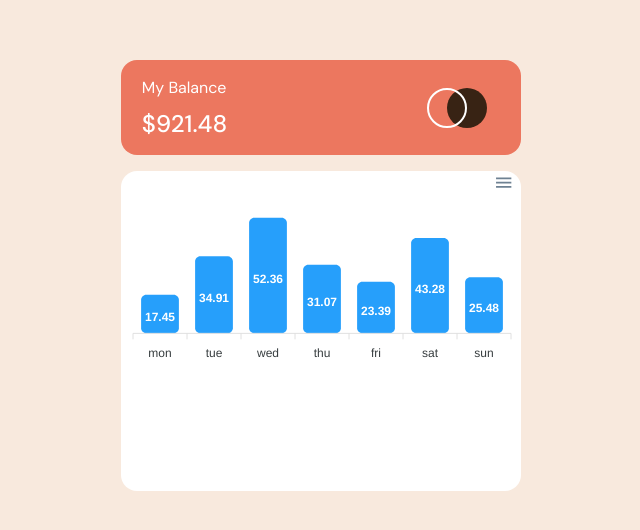
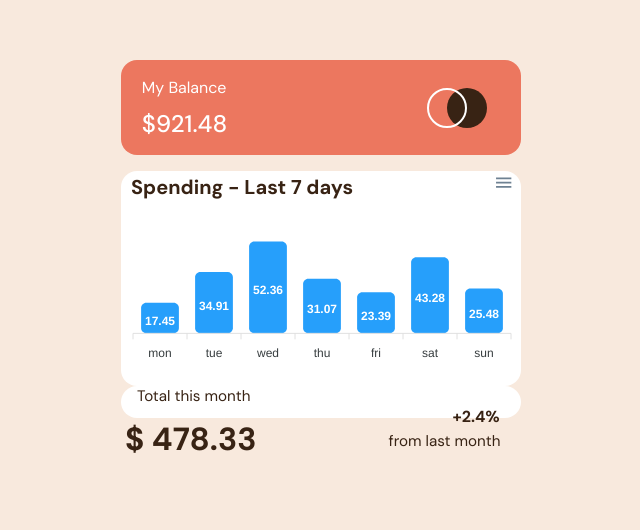
Before and after one commit to leonardojcpg/MoneyChart, a React (Vite) app: page / in a window 1280 px wide. Shown: the top 530 px of the page, without its empty margins (279-919 px from the left). Built offline with nearby package versions, Linux system fonts and the light colour scheme.

Commit message:
feat: Styling footer

```diff
--- a/src/App.jsx
+++ b/src/App.jsx
@@ -1,4 +1,5 @@
 import { Chart } from "./components/chart";
+import { Footer } from "./components/footerDisplay";
 import { Header } from "./components/header";
 import "./global.css"
 
@@ -7,6 +8,7 @@ function App() {
     <div>
       <Header/>
       <Chart/>
+      <Footer/>
     </div>
   );
 }
--- a/src/components/chart/index.jsx
+++ b/src/components/chart/index.jsx
@@ -13,6 +13,16 @@ export const Chart = () => {
   const options = {
     chart: {
       id: "basic-bar",
+    },
+    title: {
+      text: "Spending - Last 7 days",
+      align: "left",
+      style: {
+        fontFamily: 'DM Sans',
+        fontSize: '20px',
+        fontWeight: "bold",
+        color: "#382314"
+      }
     },
     xaxis: {
       categories: chartData.map((item) => item.day),
@@ -43,6 +53,7 @@ export const Chart = () => {
 
   return (
     <div className="chart-container">
+
       <ReactApexChart
         options={options}
         series={options.series}
--- a/src/components/chart/styles.css
+++ b/src/components/chart/styles.css
@@ -3,7 +3,6 @@
     background-color: #fff;
     display: flex;
     width: 25rem;
-    height: 20rem;
     margin-left: 25rem;
     border-radius: 1rem;
     margin-top: 1rem;
--- a/src/components/footerDisplay/index.jsx
+++ b/src/components/footerDisplay/index.jsx
@@ -1,9 +1,16 @@
+import "./style.css"
+
 export const Footer = () => {
   return (
     <div className="footer-container">
       <div className="totalMonth">
-        <span className="totalMonthTitle">Total this month</span>
-        <span className="price"></span>
+        <h4>Total this month</h4>
+        <span className="price">$ 478.33</span>
+      </div>
+
+      <div className="fromLastMonth">
+        <span>+2.4%</span>
+        <h4>from last month</h4>
       </div>
     </div>
   );
--- /dev/null
+++ b/src/components/footerDisplay/style.css
@@ -0,0 +1,42 @@
+.footer-container{
+    display: flex;
+    background-color: #fff;
+    border-radius: 2rem;
+    width: 25rem;
+    margin-left: 25rem;
+    height: 2rem;
+    font-family: "DM Sans", sans-serif;
+    font-weight: 400;
+    color: #382314;
+}
+.totalMonth h4{
+    margin-left: 1rem;
+    font-weight: 400;
+    font-size: 0.95rem;
+}
+
+.totalMonth span{
+    display: flex;
+    font-size: 2rem;
+    margin-top: 0.5rem;
+    padding: 0.25rem;
+    font-weight: bold;
+}
+
+.fromLastMonth span{
+    display: flex;
+    margin-top: 1.25rem;
+    margin-left: 12rem;
+    font-weight: bold;
+}
+
+.fromLastMonth h4{
+    display: flex;
+    margin-top: 0.5rem;
+    margin-left: 8rem;
+    margin-top: 0.25rem;
+    font-family: "DM Sans";
+    font-style: normal;
+    font-weight: 400;
+    font-size: 0.95rem;
+}
--- a/src/components/header/styles.css
+++ b/src/components/header/styles.css
@@ -47,5 +47,5 @@
     width: 2.5rem;
     height: 2.5rem;
     border-radius: 50%;
-    background-color: hsl(25, 47%, 15%);
+    background-color: #382314;
 }
```
